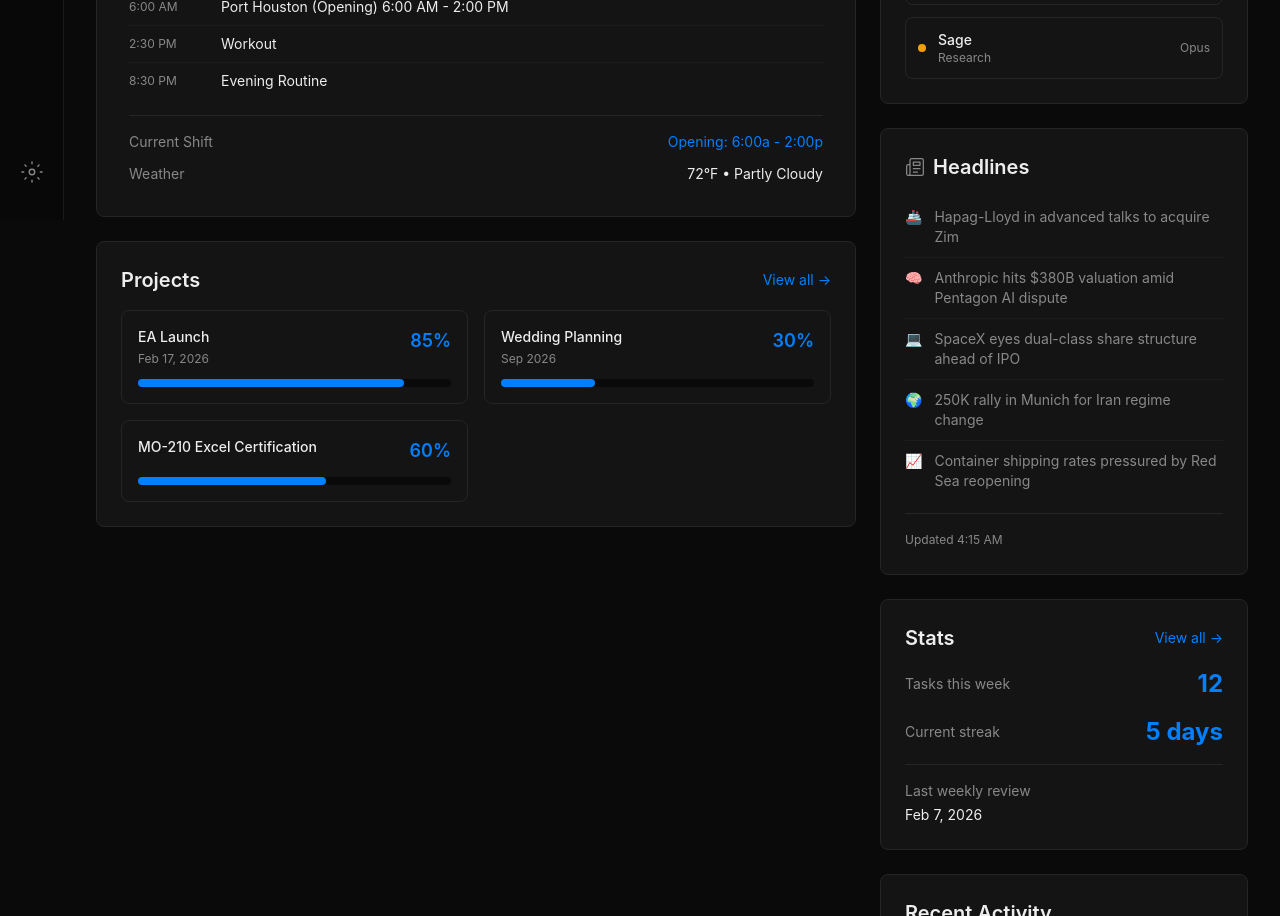
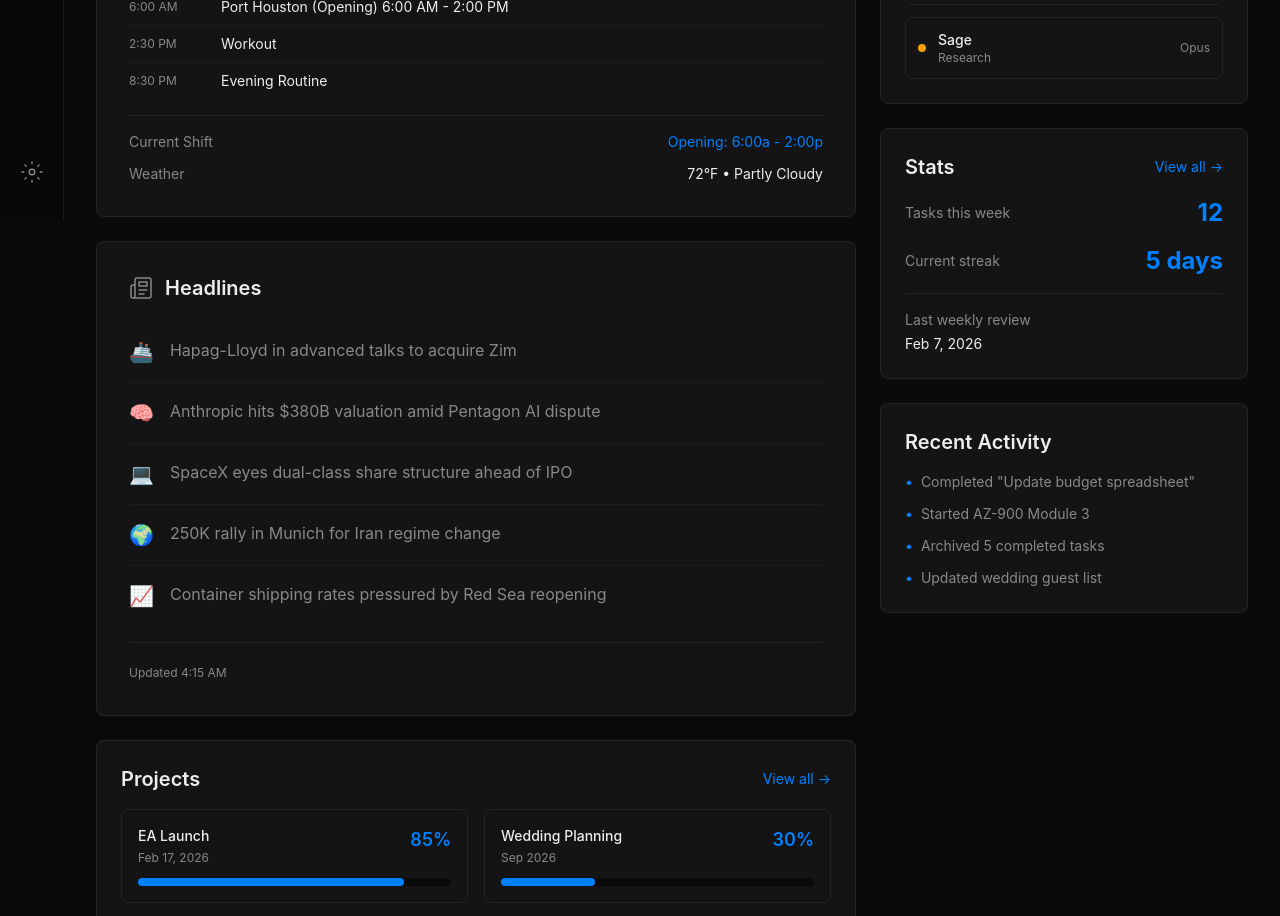
Before and after one commit to atlasbotadmin/mission-control, a Next.js app: page / in a window 1280 px wide. Shown: the part 580-1496 px from the top of the page. Built offline with nearby package versions, Linux system fonts and the light colour scheme.

Commit message:
move headlines to left column, make bigger

```diff
--- a/app/page.tsx
+++ b/app/page.tsx
@@ -221,6 +221,34 @@ export default function Home() {
             {/* Calendar Panel */}
             <MiniCalendar />
 
+            {/* Headlines */}
+            <div className="bg-card border border-border rounded-lg p-8">
+              <div className="flex items-center gap-3 mb-5">
+                <svg width="24" height="24" viewBox="0 0 24 24" fill="none" stroke="currentColor" strokeWidth="1.5" strokeLinecap="round" strokeLinejoin="round" className="text-muted">
+                  <path d="M4 22h16a2 2 0 0 0 2-2V4a2 2 0 0 0-2-2H8a2 2 0 0 0-2 2v16a2 2 0 0 1-2 2Zm0 0a2 2 0 0 1-2-2v-9c0-1.1.9-2 2-2h2"/>
+                  <path d="M18 14h-8M15 18h-5M10 6h8v4h-8V6Z"/>
+                </svg>
+                <h2 className="text-xl font-semibold">Headlines</h2>
+              </div>
+              <div className="space-y-0">
+                {[
+                  { emoji: '🚢', text: 'Hapag-Lloyd in advanced talks to acquire Zim' },
+                  { emoji: '🧠', text: 'Anthropic hits $380B valuation amid Pentagon AI dispute' },
+                  { emoji: '💻', text: 'SpaceX eyes dual-class share structure ahead of IPO' },
+                  { emoji: '🌍', text: '250K rally in Munich for Iran regime change' },
+                  { emoji: '📈', text: 'Container shipping rates pressured by Red Sea reopening' },
+                ].map((item, i) => (
+                  <div key={i} className={`flex items-start gap-4 py-4 ${i > 0 ? 'border-t border-border/50' : ''}`}>
+                    <span className="text-xl shrink-0">{item.emoji}</span>
+                    <span className="text-base text-muted">{item.text}</span>
+                  </div>
+                ))}
+              </div>
+              <div className="mt-4 pt-4 border-t border-border">
+                <span className="text-xs text-muted">Updated 4:15 AM</span>
+              </div>
+            </div>
+
             {/* Projects Summary */}
             <div className="bg-card border border-border rounded-lg p-6">
               <div className="flex items-center justify-between mb-4">
@@ -302,34 +330,6 @@ export default function Home() {
               </div>
             </div>
 
-            {/* Headlines */}
-            <div className="bg-card border border-border rounded-lg p-6">
-              <div className="flex items-center gap-2 mb-4">
-                <svg width="20" height="20" viewBox="0 0 24 24" fill="none" stroke="currentColor" strokeWidth="1.5" strokeLinecap="round" strokeLinejoin="round" className="text-muted">
-                  <path d="M4 22h16a2 2 0 0 0 2-2V4a2 2 0 0 0-2-2H8a2 2 0 0 0-2 2v16a2 2 0 0 1-2 2Zm0 0a2 2 0 0 1-2-2v-9c0-1.1.9-2 2-2h2"/>
-                  <path d="M18 14h-8M15 18h-5M10 6h8v4h-8V6Z"/>
-                </svg>
-                <h2 className="text-xl font-semibold">Headlines</h2>
-              </div>
-              <div className="space-y-0">
-                {[
-                  { emoji: '🚢', text: 'Hapag-Lloyd in advanced talks to acquire Zim' },
-                  { emoji: '🧠', text: 'Anthropic hits $380B valuation amid Pentagon AI dispute' },
-                  { emoji: '💻', text: 'SpaceX eyes dual-class share structure ahead of IPO' },
-                  { emoji: '🌍', text: '250K rally in Munich for Iran regime change' },
-                  { emoji: '📈', text: 'Container shipping rates pressured by Red Sea reopening' },
-                ].map((item, i) => (
-                  <div key={i} className={`flex items-start gap-3 py-2.5 ${i > 0 ? 'border-t border-border/50' : ''}`}>
-                    <span className="text-sm shrink-0">{item.emoji}</span>
-                    <span className="text-sm text-muted">{item.text}</span>
-                  </div>
-                ))}
-              </div>
-              <div className="mt-3 pt-3 border-t border-border">
-                <span className="text-xs text-muted">Updated 4:15 AM</span>
-              </div>
-            </div>
-
             {/* Stats */}
             <div className="bg-card border border-border rounded-lg p-6">
               <div className="flex items-center justify-between mb-4">
```
